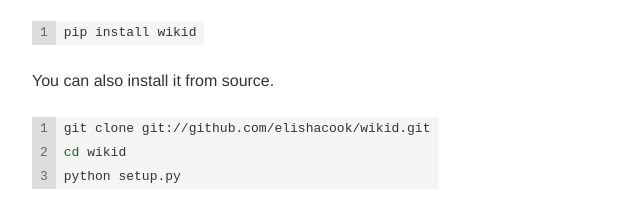
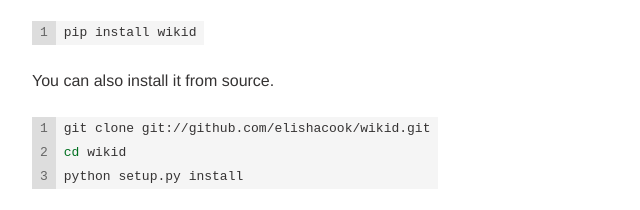
Before and after one commit to leahfitch/wikid, a plain HTML site: page index.html in a window 1280 px wide. Shown: the part 1859-2069 px from the top of the page, 400-1040 px from the left. Drawn offline with Linux system fonts and the light colour scheme.

Commit message:
Updated docs

```diff
--- a/index.html
+++ b/index.html
@@ -41,7 +41,7 @@
 2
 3</pre></div></td><td class="code"><div class="codehilite"><pre>git clone git://github.com/elishacook/wikid.git
 <span class="nb">cd </span>wikid
-python setup.py
+python setup.py install
 </pre></div>
 </td></tr></table>
 
```
